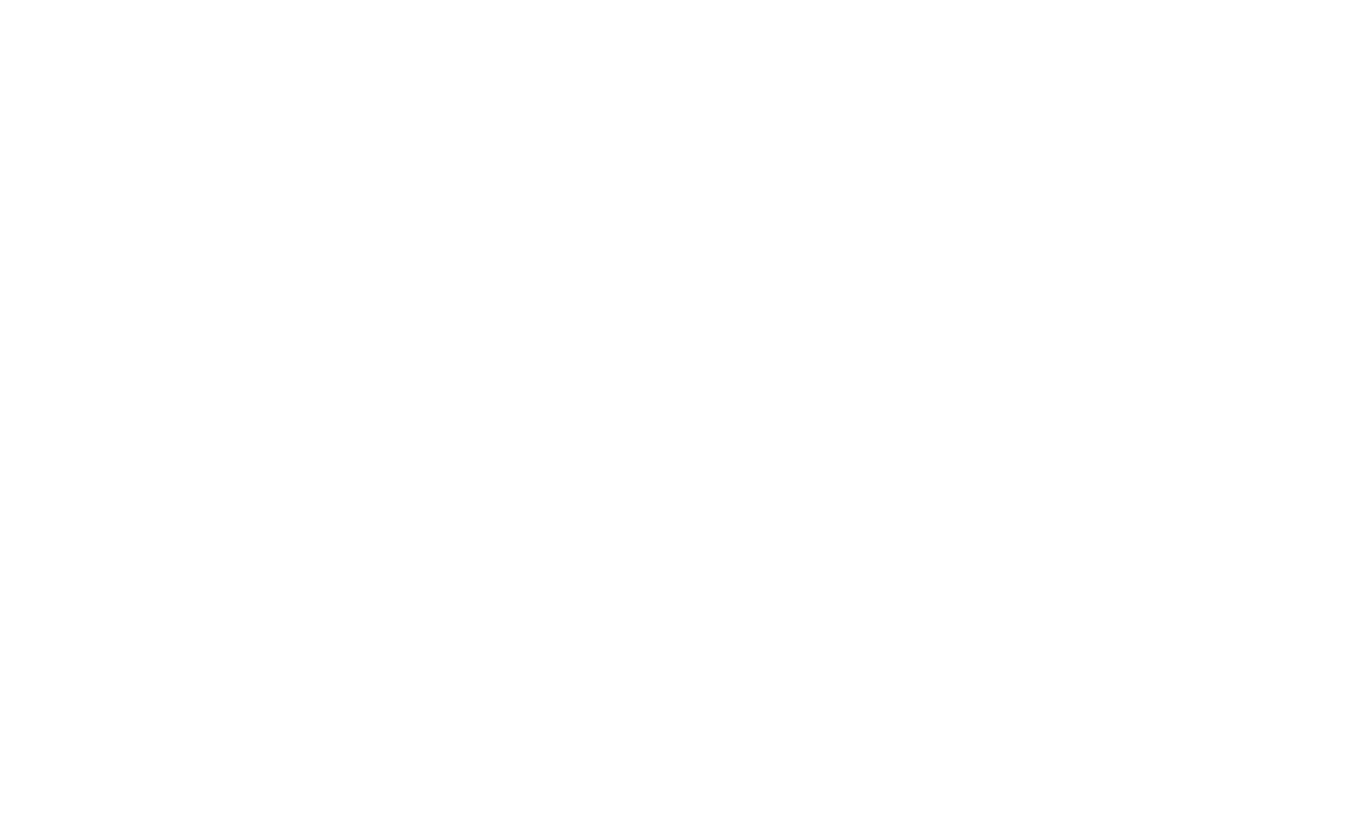
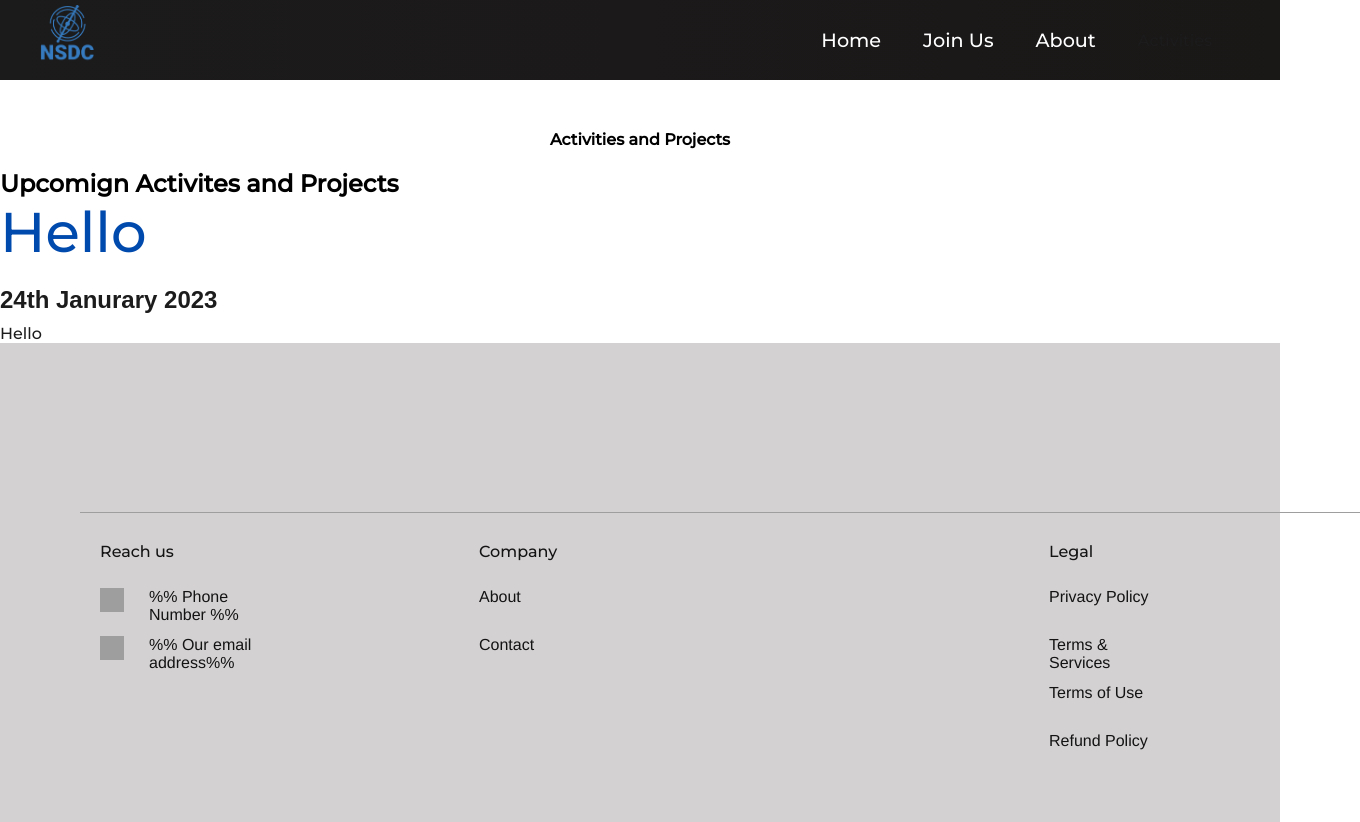
Before and after one commit to UBNSDC2023/UBNSDC, a React (Vite) app: page /Activities in a window 1280 px wide. Before the commit this address had no page. Shown: the whole page, 1360 px wide, since content can reach past the window. Before the commit the page ends 800 px from the top, so only its background shows below. Built offline with nearby package versions, Linux system fonts and the light colour scheme; grey boxes are pictures that could not be loaded.

Commit message:
Did couple of changes

```diff
--- a/src/App.jsx
+++ b/src/App.jsx
@@ -11,6 +11,7 @@
 import Boards from "./pages/Board/BoardMembePage"
 
 import {app} from "../firebaseConfig"
+import Activities from './pages/Activities/Activities'
 
 function App() {
   return(
@@ -23,7 +24,7 @@
       <Route path='about' element={<About/>}/>
 
       <Route path="join-us"element={<Join/>}/>
-      {/* <Route path="activities"element={<Activiti/>}/> */}
+      <Route path="Activities"element={<Activities/>}/>
       <Route path="meet-the-board"element={<Boards/>}/>
 
       </Route>
--- /dev/null
+++ b/src/pages/Activities/Activities.jsx
@@ -0,0 +1,21 @@
+import './Activities.module.css'
+import ActivityComponent from './ActivityComponent'
+
+function Activities() {
+        return (
+                <>
+                <div>
+
+                <div className='heading'> Activities and Projects</div>
+
+                    <h2>Upcomign Activites and Projects</h2>
+
+                    <ActivityComponent  name = "Hello" date="24th Janurary 2023" description="Hello" />
+
+                </div>
+
+                </>
+        )
+}
+
+export default Activities
--- /dev/null
+++ b/src/pages/Activities/Activities.module.css
@@ -0,0 +1,19 @@
+/* .activity-name{
+        font-family: 'League Gothic',
+        Arial;
+        font-weight: 400;
+        text-decoration: underline;
+} */
+
+div {
+        .heading{
+                /* background-position: center center; */
+                background-image: url(https://firebasestorage.googleapis.com/v0/b/ubnsdc-2023.appspot.com/o/Static%20Images%2Funiversity-at-buffalo-James-G-Milles-flickr-56a186fc5f9b58b7d0c065d5.jpg?alt=media&token=34658300-db5c-4c31-8514-90d757d180ba);
+                /* background-size: cover;  */
+                /* transform: translate3d(0px, 14.5px, 0px); */
+                /* max-height: 100px; */
+                /* font-size: 200px; */
+                padding: 10px;
+        }
+
+}
--- /dev/null
+++ b/src/pages/Activities/ActivityComponent.jsx
@@ -0,0 +1,15 @@
+import './ActivityComponent.module.css'
+
+function ActivityComponent({name, date, description}) {
+        return (
+                <>
+                     <h4 className="activity-name">
+                        {name}
+                        </h4>
+                        <h6 className="date">{date}</h6>
+                        <p className="description">{description}</p>
+                </>
+        )
+}
+
+export default ActivityComponent
--- /dev/null
+++ b/src/pages/Activities/ActivityComponent.module.css
@@ -0,0 +1,26 @@
+
+h4{
+        color: #004aad;
+        font-family: Montserrat, Arial;
+        font-weight: 500;
+        vertical-align: baseline;
+        font-size: 3.5rem;
+        padding-bottom: 20px;
+}
+
+h6{
+        color: #1c1c1c;
+        font-family: Oswald, Arial;
+        font-weight: 700;
+         vertical-align: baseline;
+         font-size: 1.5rem;
+         padding-bottom: 10px;
+}
+
+p{
+        color: #1c1c1c;
+        font-family: Montserrat,
+        Arial;
+        font-weight: 400;
+        font-size: 1rem;
+}
--- a/src/pages/Join/Join.css
+++ b/src/pages/Join/Join.css
@@ -61,21 +61,25 @@
 .groupme-img{
     width: 70%;
     margin-bottom: 20px;
+    max-height: 400px;
+    max-width: 400px;
 }
 
 .social-container{
     display: flex;
     justify-content: space-around;
     padding: 70px;
+    border-radius: 50%;
 }
 
 .social-discord,
 .social-insta,
 .social-twitter {
     text-align: center;
-    background-color: pink;
+    background-color: rgb(211, 244, 240);
     width: 15%;
     height: 80px;
+    border-radius: 10%;
 }
 
 .social-heading{
```
Also changed, not shown: 1 other file (tests, documents, lock files or other folders).
